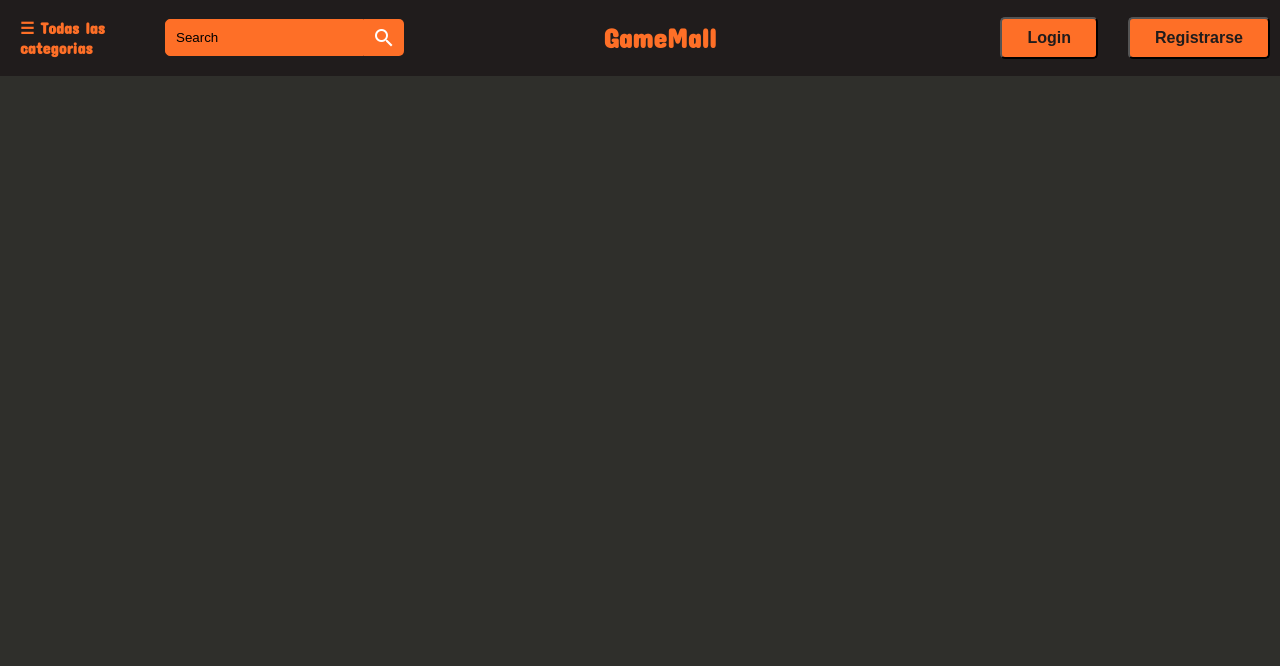
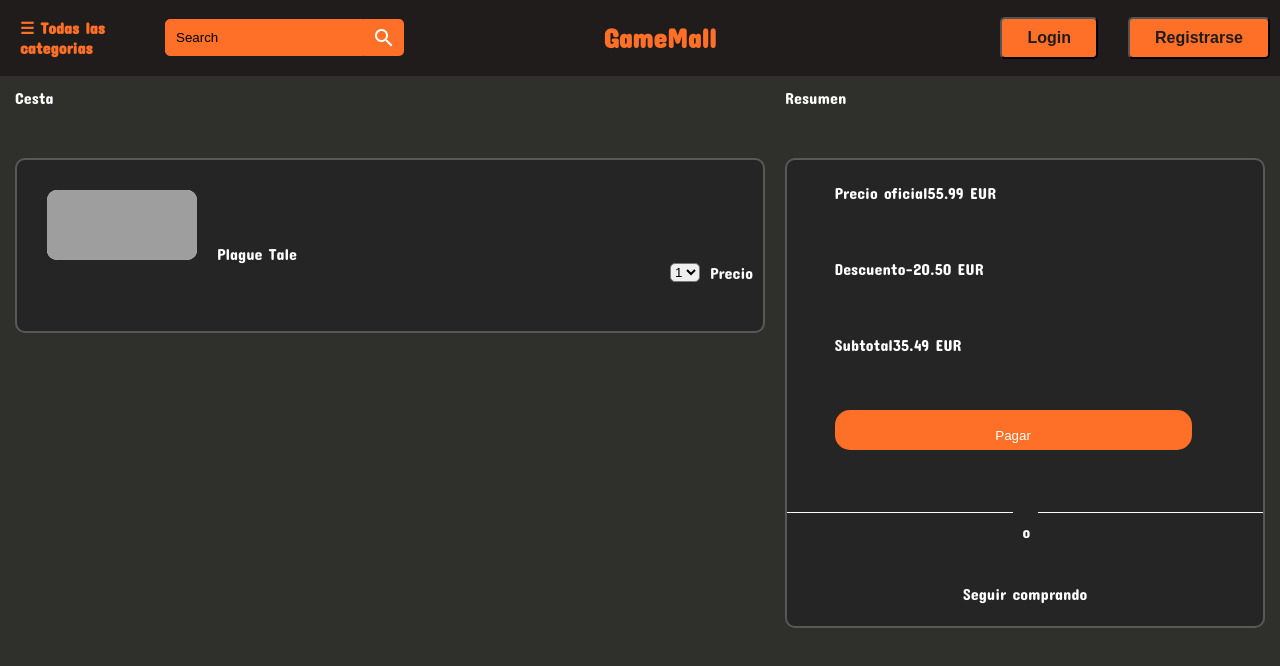
Before and after one commit to GuillermoMML/Proyect-GameMall, an Angular app in the folder GameMall/: page / in a window 1280 px wide. Shown: the top 666 px of the page. Built offline with nearby package versions, Linux system fonts and the light colour scheme; grey boxes are pictures that could not be loaded.

Commit message:
Componentes compras

```diff
--- a/GameMall/src/app/app.component.html
+++ b/GameMall/src/app/app.component.html
@@ -1 +1,2 @@
 <app-cabecera-nologin></app-cabecera-nologin>
+<app-compra1></app-compra1>
--- a/GameMall/src/app/app.module.ts
+++ b/GameMall/src/app/app.module.ts
@@ -6,6 +6,8 @@ import { AppComponent } from './app.component';
 import { BuscadoComponent } from './pages/buscado/buscado.component';
 import { CabeceraLoginComponent } from './pages/cabecera-login/cabecera-login.component';
 import { CabeceraNologinComponent } from './pages/cabecera-nologin/cabecera-nologin.component';
+import { Compra1Component } from './pages/compra1/compra1.component';
+import { Compra2Component } from './pages/compra2/compra2.component';
 
 @NgModule({
   declarations: [
@@ -13,6 +15,8 @@ import { CabeceraNologinComponent } from './pages/cabecera-nologin/cabecera-nolo
     BuscadoComponent,
     CabeceraLoginComponent,
     CabeceraNologinComponent,
+    Compra1Component,
+    Compra2Component,
   ],
   imports: [
     BrowserModule,
--- /dev/null
+++ b/GameMall/src/app/pages/compra1/compra1.component.css
@@ -0,0 +1,152 @@
+/* Proceso de Compra1 */
+#cabecera {
+    background-color: #2F2F2B;
+    height: 70px;
+    border-bottom: 3px solid #FE6F27;
+    display: flex;
+    gap: 10px;
+    justify-content: center;
+    align-items: center;
+    text-align: center;
+}
+
+.circulo {
+    display: flex;
+    justify-content: center;
+    align-items: center;
+    height: 50px;
+    width: 50px;
+    background-color: #2F2F2B;
+    border-radius: 100%;
+    border: 3px solid #FE6F27;
+    color: white;
+}
+
+.flecha {
+    width: 50px;
+    height: 3px;
+    background-color: #FE6F27;
+}
+
+#producto {
+    display: grid;
+    grid-template-columns:  60% 40%;
+    grid-template-rows: 10% 35% 55%;
+    height: 500px;
+    margin: 15px;
+    gap: 20px;
+}
+
+.texto {
+    grid-row: 1/2;
+}
+
+#resumen {
+    background-color: #262525;
+    grid-row: 2/3;
+    border-radius: 10px;
+    border: 2px solid rgb(89, 88, 88);
+}
+
+#carro-juego {
+    display: inline-block;
+    background-color: white;
+    height: 70px;
+    width: 150px;
+    margin: 30px 0px 0px 30px;
+    border-radius: 10px;
+}
+
+#nombre_juego {
+    display: inline-block;
+    margin-left: 20px;
+}
+
+.combo {
+    display: block;
+    float: right;
+    margin-right: 10px;
+    border-radius: 5px;
+}
+
+#pagar {
+    background-color: #262525;
+    grid-row: 2/4;
+    margin-right: 20px;
+    display: flex;
+    flex-direction: column;
+    justify-content: space-around;
+    border-radius: 10px;
+    border: 2px solid rgb(89, 88, 88);
+}
+
+.resumen-pago {
+    color:white;
+    margin-bottom: 10px;
+    margin-left: 10%;
+}
+
+#boton-pago {
+    height: 40px;
+    background-color: #FE6F27;
+    align-items: center;
+    text-align: center;
+    justify-content: center;
+    padding: 10px 10px  0px 10px;
+    border-radius: 15px;
+    width: 75%;
+    margin-left: 10%;
+    margin-bottom: 15px;
+    border: 0px;
+    color: white;
+}
+#despues-pagar {
+    display: flex;
+    flex-direction: row;
+}
+
+.linea {
+    width: 100%;
+    height: 1px;
+    display: block;
+    background-color: white;
+}
+
+#letra {
+    height: 5px;
+    width: 5px;
+    text-align: center;
+    margin: 10px;
+}
+
+#sugerencias {
+    display: grid;
+    grid-template-columns: 30% 30% 30%;
+    gap: 3%;
+    margin-top: 5%;
+    margin-left: 3%;
+    font-size: 1.2rem;
+}
+.recomendado-img{
+    width: 100%;
+    height: 100%;
+    border-radius: 10px;
+}
+#sugerencias .title{
+    color: #fff;
+
+}
+#sugerencias .price{
+    float: right;
+}
+.suger {
+    height: 150px;
+    width: 200px;
+    background-color: white;
+    grid-row: 2/3;
+}
+
+.general {
+    margin: 0px;
+    padding: 0px;
+}
--- /dev/null
+++ b/GameMall/src/app/pages/compra1/compra1.component.html
@@ -0,0 +1,51 @@
+<div id="cabecera">
+    <div class="circulo">1</div>
+    <div class="flecha"></div>
+    <div class="circulo">2</div>
+    <div class="flecha"></div>
+    <div class="circulo">3</div>
+</div>
+
+<div id="producto">
+    <div class="texto" id="texto1">Cesta</div>
+    <div class="texto" id="texto2">Resumen</div>
+
+    <div id="resumen">
+        <img src="https://s2.gaming-cdn.com/images/products/9034/616x353/a-plague-tale-requiem-pc-juego-steam-cover.jpg?v=1666096248" alt="" id="carro-juego">
+        <div id="nombre_juego">Plague Tale</div>
+        <div id="select">
+            <div class="combo">Precio</div>
+            <select name="combo" class="combo">
+                <option>1</option>
+                <option>2</option>
+                <option>3</option>
+                <option>4</option>
+                <option>5</option>
+            </select>
+        </div>
+    </div>
+    <div id="pagar">
+        <section class="resumen-pago">
+            <span>Precio oficial</span>
+            <span>55.99 EUR</span>
+        </section>
+        <section class="resumen-pago">
+            <span>Descuento</span>
+            <span>-20.50 EUR</span>
+        </section>
+        <section class="resumen-pago">
+            <span>Subtotal</span>
+            <span>35.49 EUR</span>
+        </section>
+        <button type="submit" id="boton-pago">Pagar</button>
+        <section id="despues-pagar">
+            <div class="linea"></div>
+            <div id="letra">o</div>
+            <div class="linea"></div>
+        </section>
+        <div style="text-align: center">Seguir comprando</div>
+    </div>
+</div>
+
+<section id="sugerencias">
+    <!--Contenido del script-->
--- /dev/null
+++ b/GameMall/src/app/pages/compra2/compra2.component.html
@@ -0,0 +1 @@
+<p>compra2 works!</p>
```
Also changed, not shown: GameMall/src/app/pages/compra1/compra1.component.ts (added, +10 -0 lines), GameMall/src/app/pages/compra2/compra2.component.ts (added, +10 -0 lines), GameMall/src/app/pages/compra2/compra2.component.css (added), 2 other files (tests, documents, lock files or other folders).
